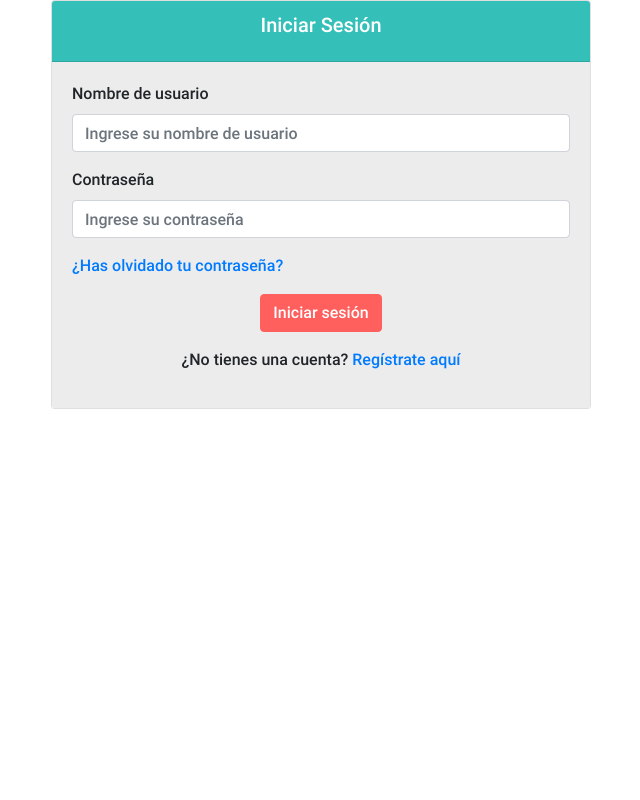
After one commit to AntonioSoto01/meetmap23-24, a PHP site: page /Forms.php in a window 1280 px wide. The commit adds this page. Shown: the whole page, without its empty margins (319-959 px from the left). Run offline with PHP 8.4, Linux system fonts and the light colour scheme; some libraries are stand-ins or nearby versions.

Commit message:
separados formularios inicio de sesión

```diff
--- /dev/null
+++ b/public/Forms.php
@@ -0,0 +1,86 @@
+<!DOCTYPE html>
+<html>
+<head>
+    <title>Planes Cercanos</title>
+    <meta charset="UTF-8" />
+    <meta name="author" content="Daniel García Ayala"/>
+    <meta name="description" content="Mapa"/>
+    <meta name="editor" content="Manual"/>
+    <meta name="keywords" lang="es" content=""/>
+    <link href="https://stackpath.bootstrapcdn.com/bootstrap/4.5.2/css/bootstrap.min.css" rel="stylesheet">
+    <link rel="stylesheet" type="text/css" href="./styles.css">
+    <script src="https://cdn.jsdelivr.net/npm/@popperjs/core@2.11.8/dist/umd/popper.min.js" integrity="sha384-I7E8VVD/ismYTF4hNIPjVp/Zjvgyol6VFvRkX/vR+Vc4jQkC+hVqc2pM8ODewa9r" crossorigin="anonymous"></script>
+<script src="https://cdn.jsdelivr.net/npm/bootstrap@5.3.2/dist/js/bootstrap.min.js" integrity="sha384-BBtl+eGJRgqQAUMxJ7pMwbEyER4l1g+O15P+16Ep7Q9Q+zqX6gSbd85u4mG4QzX+" crossorigin="anonymous"></script>
+    <script src="https://maps.googleapis.com/maps/api/js?key=YOUR_API_KEY&callback=iniciarMap" async defer></script>
+</head>
+<body>
+<div class="container">
+        <div class="row justify-content-center">
+            <div class="col-md-6">
+                <div id="loginForm">
+                    <div class="card">
+                        <div class="card-header bg-custom-top text-white">
+                            <h5 class="card-title text-center">Iniciar Sesión</h5>
+                        </div>
+                        <div class="card-body" style="background-color: #ECECEC;">
+                            <form>
+                                <!-- Campos para iniciar sesión -->
+                                <div class="form-group">
+                                    <label for="usernameLogin">Nombre de usuario</label>
+                                    <input type="text" class="form-control" id="usernameLogin" placeholder="Ingrese su nombre de usuario">
+                                </div>
+                                <div class="form-group">
+                                    <label for="passwordLogin">Contraseña</label>
+                                    <input type="password" class="form-control" id="passwordLogin" placeholder="Ingrese su contraseña">
+                                </div>
+                                <p><a href="#" class="text-primary">¿Has olvidado tu contraseña?</a></p>
+                                <div class="text-center">
+                                    <button type="submit" class="btn btn-custom-color btn-md text-white">Iniciar sesión</button>
+                                </div>
+                                <p class="mt-3 text-center">¿No tienes una cuenta? <a href="javascript:void(0);" class="text-primary" onclick="mostrarRegistro()">Regístrate aquí</a></p>
+                            </form>
+                        </div>
+                    </div>
+                </div>
+                <div id="registroForm" style="display: none;">
+                    <div class="card mt-3">
+                        <div class="card-header bg-custom-top text-white">
+                            <h5 class="card-title text-center">Regístrate</h5>
+                        </div>
+                        <div class="card-body" style="background-color: #ECECEC;">
+                            <form>
+                                <!-- Campos para registro -->
+                                <div class="form-group">
+                                    <label for="emailRegistro">Correo electrónico</label>
+                                    <input type="email" class="form-control" id="emailRegistro" placeholder="Ingrese su correo electrónico">
+                                </div>
+                                <div class="form-group">
+                                    <label for="usernameRegistro">Nombre de usuario</label>
+                                    <input type="text" class="form-control" id="usernameRegistro" placeholder="Ingrese su nombre de usuario">
+                                </div>
+                                <div class="form-group">
+                                    <label for="passwordRegistro">Contraseña</label>
+                                    <input type="password" class="form-control" id="passwordRegistro" placeholder="Ingrese su contraseña">
+                                </div>
+                                <div class="form-group">
+                                    <label for="confirmPasswordRegistro">Repetir contraseña</label>
+                                    <input type="password" class="form-control" id="confirmPasswordRegistro" placeholder="Repita su contraseña">
+                                </div>
+                                <div class="text-center">
+                                    <button type="submit" class="btn btn-custom-color text-white">Registrarse</button>
+                                </div>
+                                <p class="mt-3 text-center">¿Ya tienes cuenta? <a href="javascript:void(0);" class="text-primary" onclick="mostrarLogin()">Inicia sesión aquí</a></p>
+                            </form>
+                        </div>
+                    </div>
+                </div>
+            </div>
+        </div>
+    </div>
+
+    <script src="./forms.js"></script>
+    <script src="https://ajax.googleapis.com/ajax/libs/jquery/3.5.1/jquery.min.js"></script>
+    <script src="https://cdnjs.cloudflare.com/ajax/libs/popper.js/1.16.0/umd/popper.min.js"></script>
+    <script src="https://stackpath.bootstrapcdn.com/bootstrap/4.5.2/js/bootstrap.min.js"></script>
+</body>
+</html>
--- /dev/null
+++ b/public/forms.js
@@ -0,0 +1,22 @@
+
+function mostrarRegistro() {
+  document.getElementById('loginForm').style.display = 'none';
+  document.getElementById('registroForm').style.display = 'block';
+  localStorage.setItem('formularioActual', 'registro'); // Guardar el estado actual en localStorage
+}
+
+function mostrarLogin() {
+  document.getElementById('registroForm').style.display = 'none';
+  document.getElementById('loginForm').style.display = 'block';
+  localStorage.setItem('formularioActual', 'login'); // Guardar el estado actual en localStorage
+}
+
+// Verificar si hay un formulario abierto previamente al cargar la página
+window.onload = function() {
+  var formularioActual = localStorage.getItem('formularioActual');
+  if (formularioActual === 'registro') {
+      mostrarRegistro(); // Mostrar el formulario de registro si estaba abierto
+  } else {
+      mostrarLogin(); // Mostrar el formulario de inicio de sesión por defecto
+  }
+};
--- a/public/styles.css
+++ b/public/styles.css
@@ -169,3 +169,8 @@ body {
     padding: 10px 20px;
     z-index:1;
 }
+
+.error{
+    color:red;
+    font-size:12px;
+}
```
